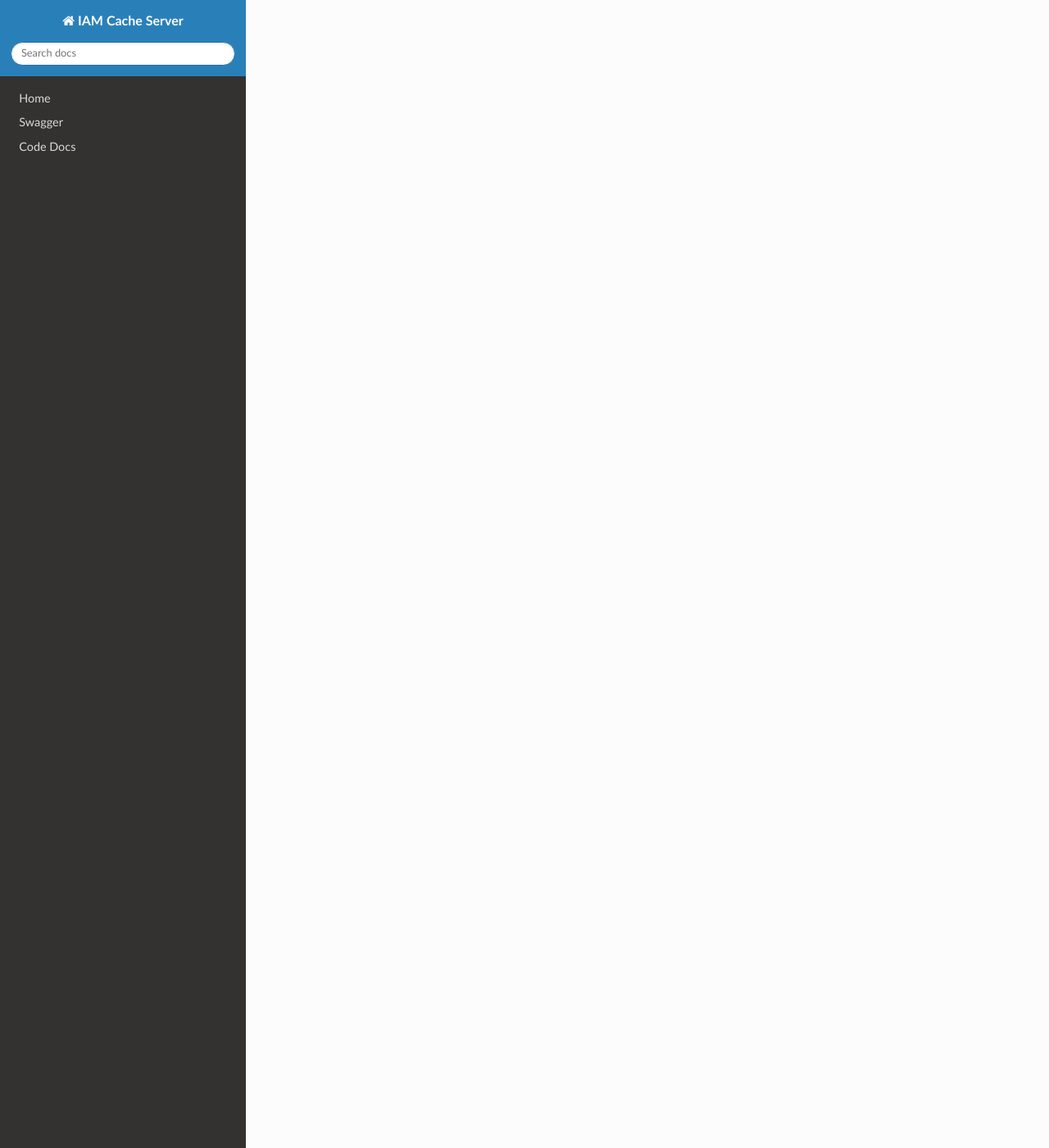
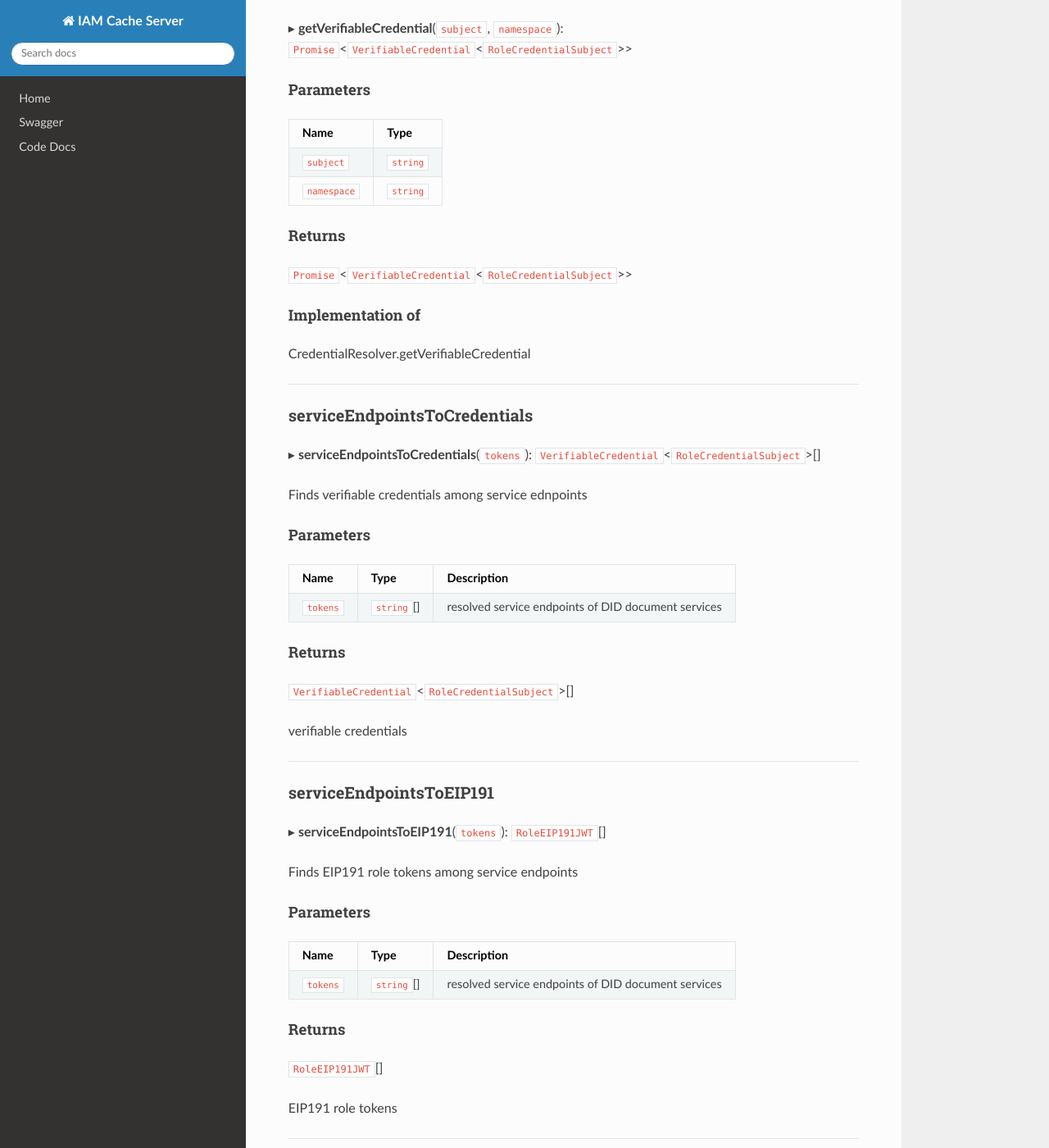
Before and after one commit to energywebfoundation/ssi-hub, an MkDocs documentation site: the page built from docs/api/classes/modules_claim_resolvers_credential_resolver.RoleCredentialResolver.md, in a window 1280 px wide and 1400 px high, scrolled down 3025 px. Shown: the whole window at 82% size. Built offline with MkDocs 1.6.1, drawn with Linux system fonts in a browser that asks for light colours; nearby versions of some CDN libraries; some of the changed text lies outside the part shown.

Commit message:
build(claims): update ew-did-registry@2.1.0

```diff
--- a/docs/api/classes/modules_claim_resolvers_credential_resolver.RoleCredentialResolver.md
+++ b/docs/api/classes/modules_claim_resolvers_credential_resolver.RoleCredentialResolver.md
@@ -14,23 +14,67 @@
 
 ### Methods
 
+- [credentialsOf](modules_claim_resolvers_credential_resolver.RoleCredentialResolver.md#credentialsof)
+- [eip191JwtsOf](modules_claim_resolvers_credential_resolver.RoleCredentialResolver.md#eip191jwtsof)
 - [getCredential](modules_claim_resolvers_credential_resolver.RoleCredentialResolver.md#getcredential)
 - [getEIP191JWT](modules_claim_resolvers_credential_resolver.RoleCredentialResolver.md#geteip191jwt)
 - [getVerifiableCredential](modules_claim_resolvers_credential_resolver.RoleCredentialResolver.md#getverifiablecredential)
+- [serviceEndpointsToCredentials](modules_claim_resolvers_credential_resolver.RoleCredentialResolver.md#serviceendpointstocredentials)
+- [serviceEndpointsToEIP191](modules_claim_resolvers_credential_resolver.RoleCredentialResolver.md#serviceendpointstoeip191)
 
 ## Constructors
 
 ### constructor
 
-• **new RoleCredentialResolver**(`claimService`)
+• **new RoleCredentialResolver**(`didService`)
 
 #### Parameters
 
 | Name | Type |
 | :------ | :------ |
-| `claimService` | [`ClaimService`](modules_claim_services_claim_service.ClaimService.md) |
+| `didService` | [`DIDService`](modules_did_did_service.DIDService.md) |
 
 ## Methods
+
+### credentialsOf
+
+▸ **credentialsOf**(`subject`): `Promise`<`VerifiableCredential`<`RoleCredentialSubject`\>[]\>
+
+#### Parameters
+
+| Name | Type |
+| :------ | :------ |
+| `subject` | `string` |
+
+#### Returns
+
+`Promise`<`VerifiableCredential`<`RoleCredentialSubject`\>[]\>
+
+#### Implementation of
+
+CredentialResolver.credentialsOf
+
+___
+
+### eip191JwtsOf
+
+▸ **eip191JwtsOf**(`subject`): `Promise`<`RoleEIP191JWT`[]\>
+
+#### Parameters
+
+| Name | Type |
+| :------ | :------ |
+| `subject` | `string` |
+
+#### Returns
+
+`Promise`<`RoleEIP191JWT`[]\>
+
+#### Implementation of
+
+CredentialResolver.eip191JwtsOf
+
+___
 
 ### getCredential
 
@@ -76,14 +120,14 @@ ___
 
 ### getVerifiableCredential
 
-▸ **getVerifiableCredential**(`subject`, `claimType`): `Promise`<`VerifiableCredential`<`RoleCredentialSubject`\>\>
+▸ **getVerifiableCredential**(`subject`, `namespace`): `Promise`<`VerifiableCredential`<`RoleCredentialSubject`\>\>
 
 #### Parameters
 
 | Name | Type |
 | :------ | :------ |
 | `subject` | `string` |
-| `claimType` | `string` |
+| `namespace` | `string` |
 
 #### Returns
 
@@ -92,3 +136,43 @@ ___
 #### Implementation of
 
 CredentialResolver.getVerifiableCredential
+
+___
+
+### serviceEndpointsToCredentials
+
+▸ **serviceEndpointsToCredentials**(`tokens`): `VerifiableCredential`<`RoleCredentialSubject`\>[]
+
+Finds verifiable credentials among service ednpoints
+
+#### Parameters
+
+| Name | Type | Description |
+| :------ | :------ | :------ |
+| `tokens` | `string`[] | resolved service endpoints of DID document services |
+
+#### Returns
+
+`VerifiableCredential`<`RoleCredentialSubject`\>[]
+
+verifiable credentials
+
+___
+
+### serviceEndpointsToEIP191
+
+▸ **serviceEndpointsToEIP191**(`tokens`): `RoleEIP191JWT`[]
+
+Finds EIP191 role tokens among service endpoints
+
+#### Parameters
+
+| Name | Type | Description |
+| :------ | :------ | :------ |
+| `tokens` | `string`[] | resolved service endpoints of DID document services |
+
+#### Returns
+
+`RoleEIP191JWT`[]
+
+EIP191 role tokens
```
Also changed, not shown: docs/api/classes/modules_claim_services_claim_service.ClaimService.md (+3 -3 lines), docs/api/classes/modules_claim_services_revocation_verification_service.RevocationVerificationService.md (+2 -2 lines), docs/api/classes/modules_did_did_service.DIDService.md (+19 -0 lines), docs/api/classes/modules_ipfs_ipfs_service.IPFSService.md (added, +41 -0 lines), docs/api/modules.md (+1 -0 lines), docs/api/modules/modules_ipfs_ipfs_service.md (added, +7 -0 lines), package.json (+10 -10 lines), 1 other file.
